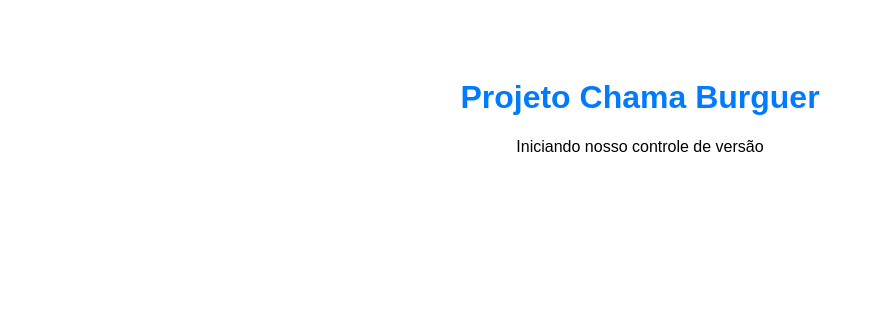
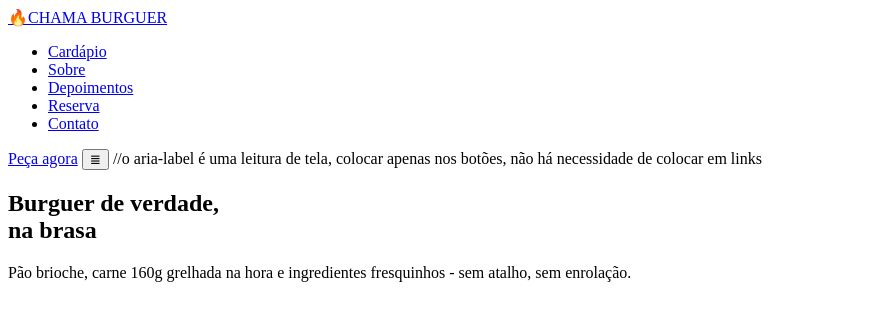
Before and after one commit to geovanna-v/Chama-Burguer, a plain HTML site: page index.html in a window 1280 px wide. Shown: the whole page, without its empty margins (0-875 px from the left). Drawn offline with Linux system fonts and the light colour scheme.

Commit message:
[index.html] - Atualização de final de aula (16/07)

```diff
--- a/index.html
+++ b/index.html
@@ -4,24 +4,63 @@
 <head>
     <meta charset="UTF-8">
     <meta name="viewport" content="width=device-width, initial-scale=1.0">
-    <title>Chama-Burguer</title>
-
-    <style>
-        body {
-            font-family: sans-serif;
-            text-align: center;
-            padding: 50px;
-        }
-
-        h1 {
-            color: #007BFF;
-        }
-    </style>
+    <title>Chama Burguer</title>
 </head>
 
 <body>
-    <h1>Projeto Chama Burguer</h1>
-    <p>Iniciando nosso controle de versão</p>
+    <header class="site-headre">
+
+        <nav class="navbar">
+
+            <a href="#" class="logo">
+                🔥CHAMA BURGUER
+            </a>
+
+            <ul class="nav-links" id="navLinks">
+                <li>
+                    <a href="#cardapio">Cardápio</a>
+                </li>
+
+                <li>
+                    <a href="#sobre">Sobre</a>
+                </li>
+
+                <li>
+                    <a href="#depoimentos">Depoimentos</a>
+                </li>
+
+                <li>
+                    <a href="#reserva">Reserva</a>
+                </li>
+
+                <li>
+                    <a href="#contato">Contato</a>
+                </li>
+            </ul>
+
+            <a href="#pedir" class="btn btn-nav">Peça agora</a>
+
+            <button class="menu-toggle" id="menuToggle" aria-label="Abrir menu">≣</button>
+            //o aria-label é uma leitura de tela, colocar apenas nos botões, não há necessidade de colocar em links
+
+        </nav>
+
+    </header>
+
+    <main>
+        <section class="hero">
+            <div class="hero-inner">
+                <div class="hero-text">
+                    <h1>Burguer de verdade,<br>
+                    na brasa</h1>
+
+                    <p>
+                        Pão brioche, carne 160g grelhada na hora e ingredientes fresquinhos - sem atalho, sem enrolação.
+                    </p>
+                </div>
+            </div>
+        </section>
+    </main>
 </body>
 
 </html>
```
